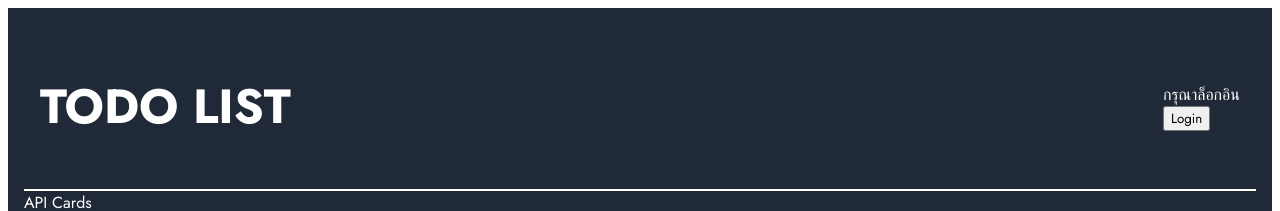
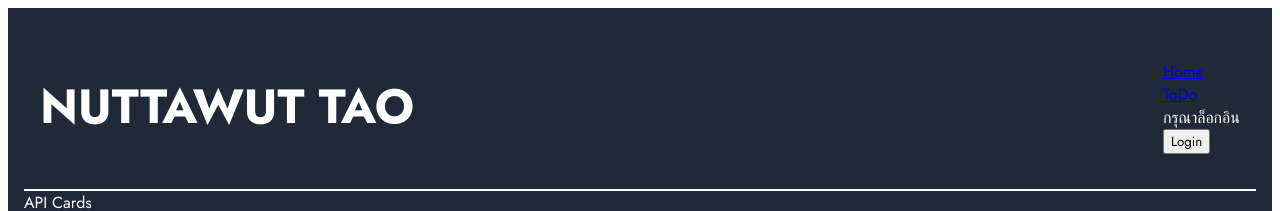
Before and after one commit to Tao684500/test-next, a Next.js app: page / in a window 1280 px wide. Shown: the top 211 px of the page. Built offline with nearby package versions, Linux system fonts and the light colour scheme; no server answers; some icons are missing.

Commit message:
edit  header

```diff
--- a/components/Header.js
+++ b/components/Header.js
@@ -1,5 +1,3 @@
-// Header.js
-
 import React, { useState } from "react";
 import styles from "../styles/header.module.css";
 import { useAuth } from '../context/AuthContext';
@@ -23,7 +21,10 @@ export const Header = () => {
 
   return (
     <div className={styles.header}>
-      <h1 className="">TODO LIST</h1>
+      <h1 className="">NUTTAWUT TAO</h1>
+      <div className={styles.link}>
+        <div><a href="/">Home</a></div>
+        <div><a href="/UserDashboard">ToDo</a></div>
         <div className={styles.dropdown}>
           <i className={`fa-solid fa-user ${styles.icon} ${dropdownOpen ? styles.active : ''}`} onClick={toggleDropdown}></i>
           <div className={`${styles.dropdownContent} ${dropdownOpen ? styles.show : ''}`}>
@@ -41,5 +42,6 @@ export const Header = () => {
           </div>
         </div>
       </div>
+    </div>
   );
 };
```
Lines whose indentation alone changed are shown as unchanged.
